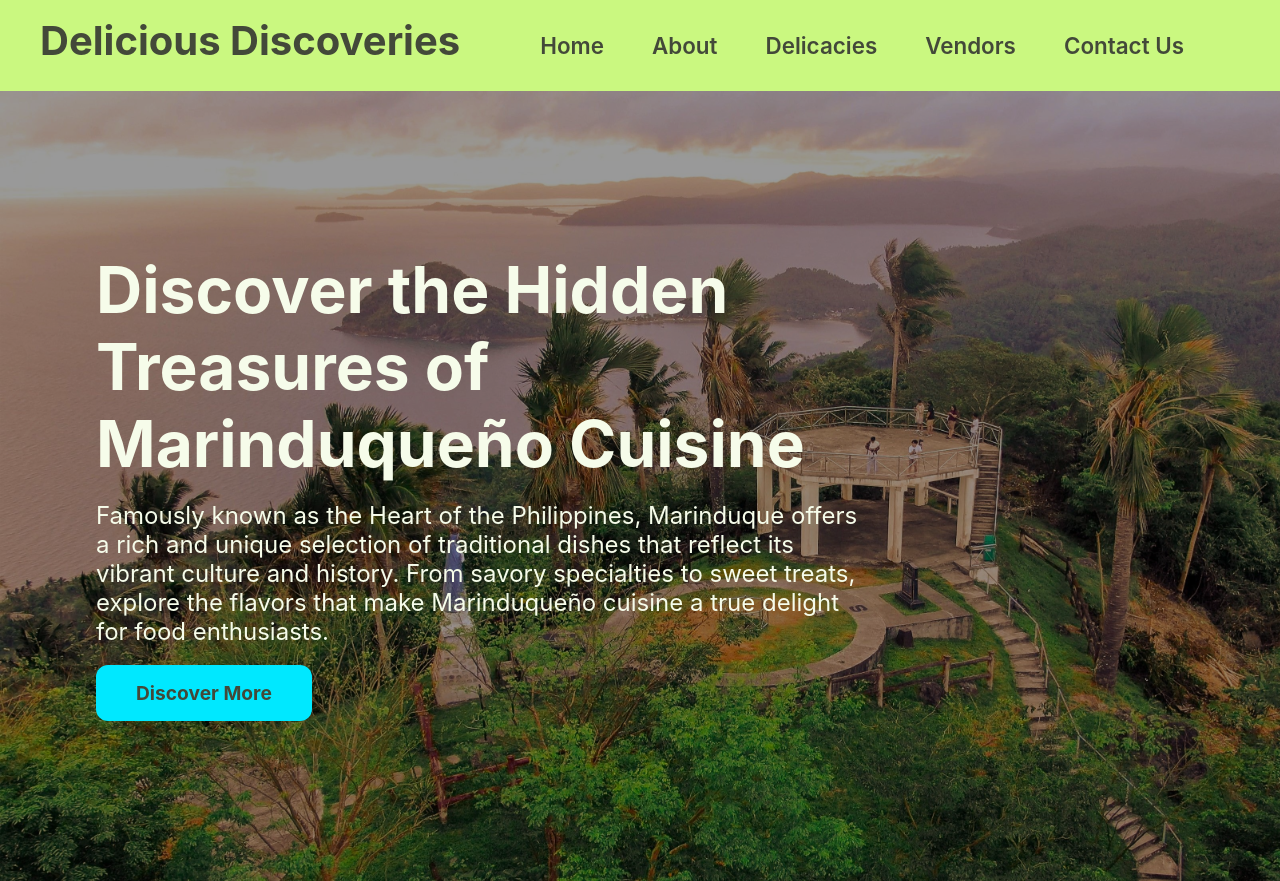
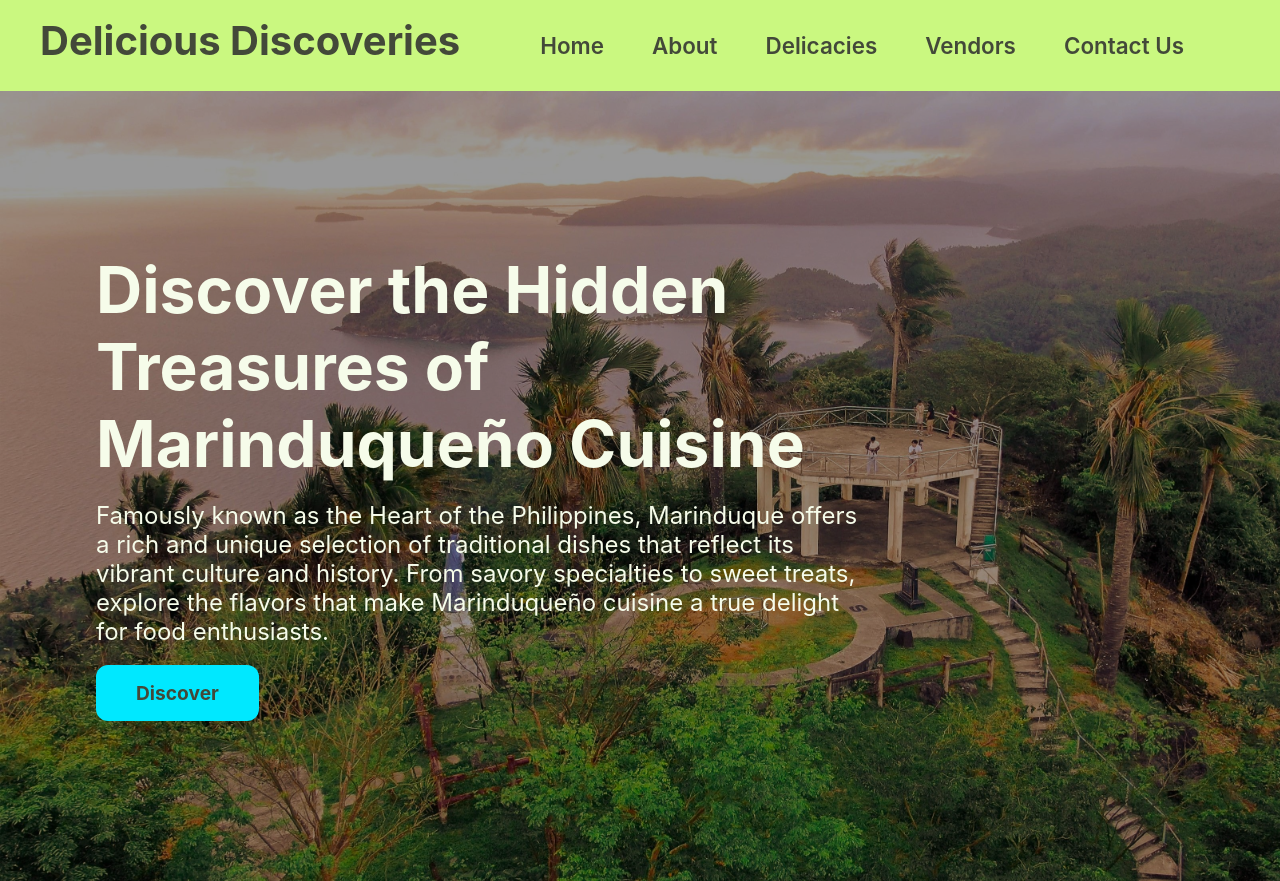
Before and after one commit to gabrieljamesbenedict/delicious-discoveries, a React (Create React App) app: page /home in a window 1280 px wide. Shown: the top 881 px of the page. Built offline with nearby package versions, Linux system fonts and the light colour scheme.

Commit message:
refactor: change button to Link tag

```diff
--- a/src/Pages/Home.js
+++ b/src/Pages/Home.js
@@ -1,4 +1,5 @@
 import "../Styles/Home.css";
+import { Link } from "react-router-dom";
 
 function Home() {
 
@@ -16,7 +17,7 @@ function Home() {
                 <div className="banner-content">
                     <h1 className="banner-title">{bannerTitle}</h1>
                     <p className="banner-text">{bannerText}</p>
-                    <button className="banner-button">Discover More</button>
+                    <Link to="/delicacies" className="banner-button">Discover</Link>
                 </div>
             </section>
 
```
